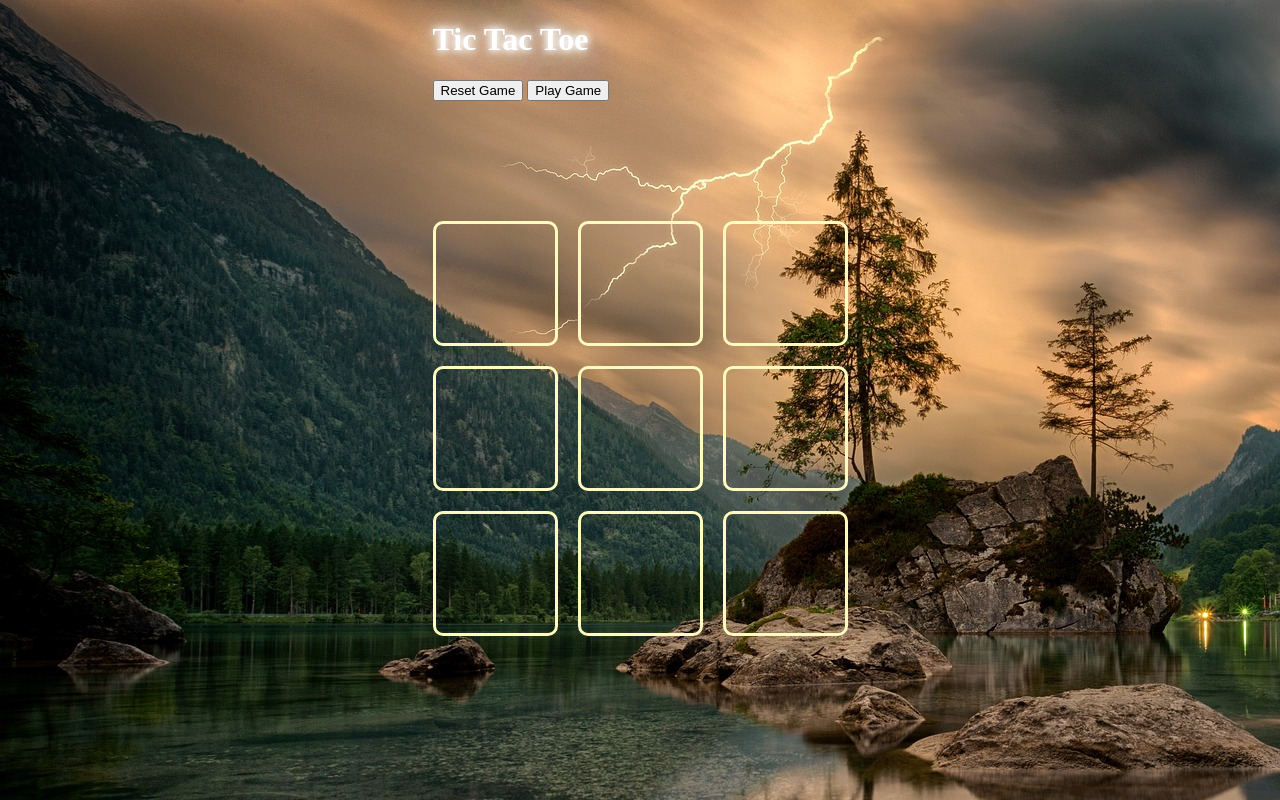
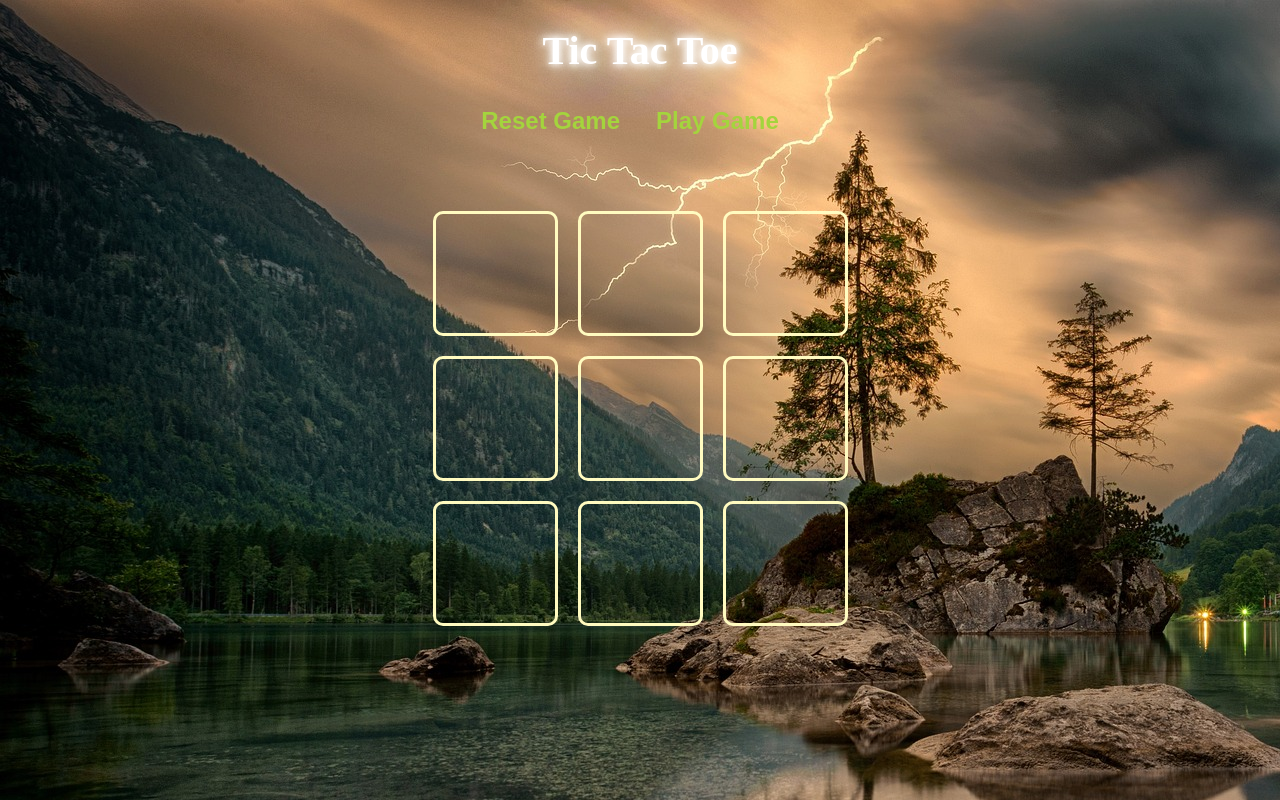
Before and after one commit to JSammy23/tictactoe, a plain HTML site: page index.html in a window 1280 px wide. Drawn offline with Linux system fonts and the light colour scheme.

Commit message:
Title & buttons styled

```diff
--- a/styles.css
+++ b/styles.css
@@ -17,9 +17,37 @@ body {
     align-items: center;
 }
 
+.title {
+    font-size: 2.5rem;
+}
+
+.displayTurn {
+    font-size: 2rem;
+}
+
+.buttons > button {
+    outline: none;
+    background: none;
+    border: none;
+    margin-right: 20px;
+    font-size: 1.5rem;
+    color: var(--playerOne-color);
+    font-weight: 600;
+    cursor: pointer;
+    /* text-shadow: 0 0 7px #fff, 0 0 10px #fff, 0 0 21px #fff, 0 0 42px var(--playerOne-color),
+    0 0 82px var(--playerOne-color), 0 0 92px var(--playerOne-color), 0 0 102px var(--playerOne-color), 0 0 151px var(--playerOne-color); */
+}
+
+.buttons > button:hover {
+    transition: all .5s ease-in-out;
+    transform: scale(1.3);
+}
+
 .title,
 .buttons,
-.box {
+.box,
+.displayTurn {
+    text-align: center;
     color: #fff;
     text-shadow: 0 0 7px #fff, 0 0 10px #fff, 0 0 21px #fff, 0 0 42px var(--accent-color),
     0 0 82px var(--accent-color), 0 0 92px var(--accent-color), 0 0 102px var(--accent-color), 0 0 151px var(--accent-color);
@@ -34,12 +62,13 @@ body {
     font-size: 7rem;
     text-align: center;
     color: #fff;
-    /* text-shadow: 0 0 7px #fff, 0 0 10px #fff, 0 0 21px #fff, 0 0 42px var(--accent-color),
-    0 0 82px var(--accent-color), 0 0 92px var(--accent-color), 0 0 102px var(--accent-color), 0 0 151px var(--accent-color); */
+    /* box-shadow: 0px 0px 6px 8px rgba(255,251,192,0.75);
+    -webkit-box-shadow: 0px 0px 6px 8px rgba(255,251,192,0.75);
+    -moz-box-shadow: 0px 0px 6px 8px rgba(255,251,192,0.75); */
 }
 
 .gameWrapper {
-    margin-top: 120px;
+    margin-top: 75px;
 }
 
 .gameBoard {
```
